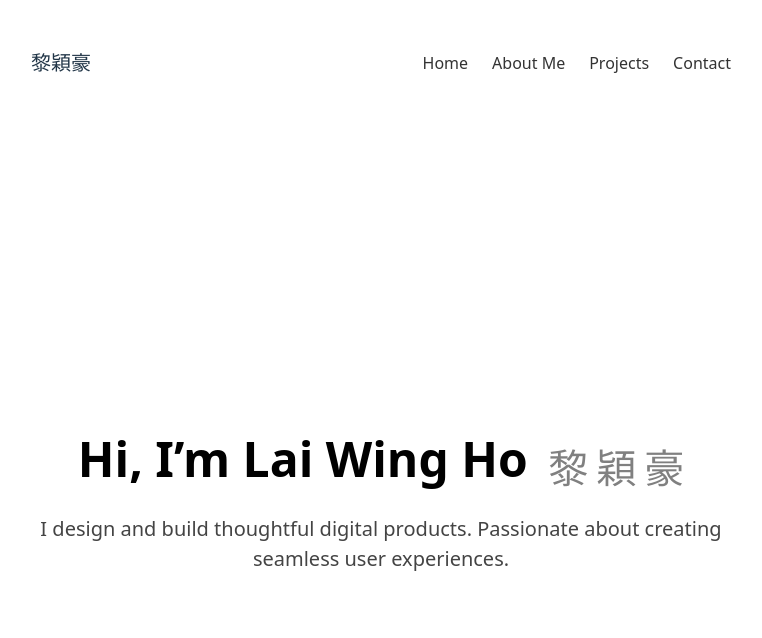
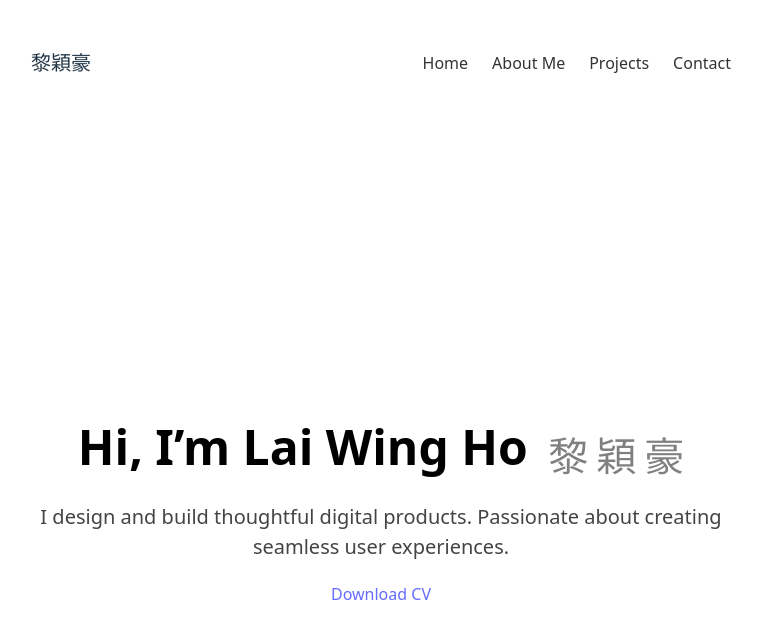
Before and after one commit to WingLai852/Portfolio_2025, a React (Vite) app: page / in a window 1280 px wide. Shown: the top 638 px of the page, without its empty margins (259-1021 px from the left). Built offline with nearby package versions, Linux system fonts and the light colour scheme; no server answers.

Commit message:
add button back

```diff
--- a/src/components/hero.jsx
+++ b/src/components/hero.jsx
@@ -13,7 +13,13 @@
         <p style={styles.paragraph}>
           I design and build thoughtful digital products. Passionate about creating seamless user experiences.
         </p>
-
+          <a
+  href="/Curriculum vitae.pdf"
+  download
+  className="hero-button"
+>
+  Download CV
+</a>
       </div>
 
     </section>
```
